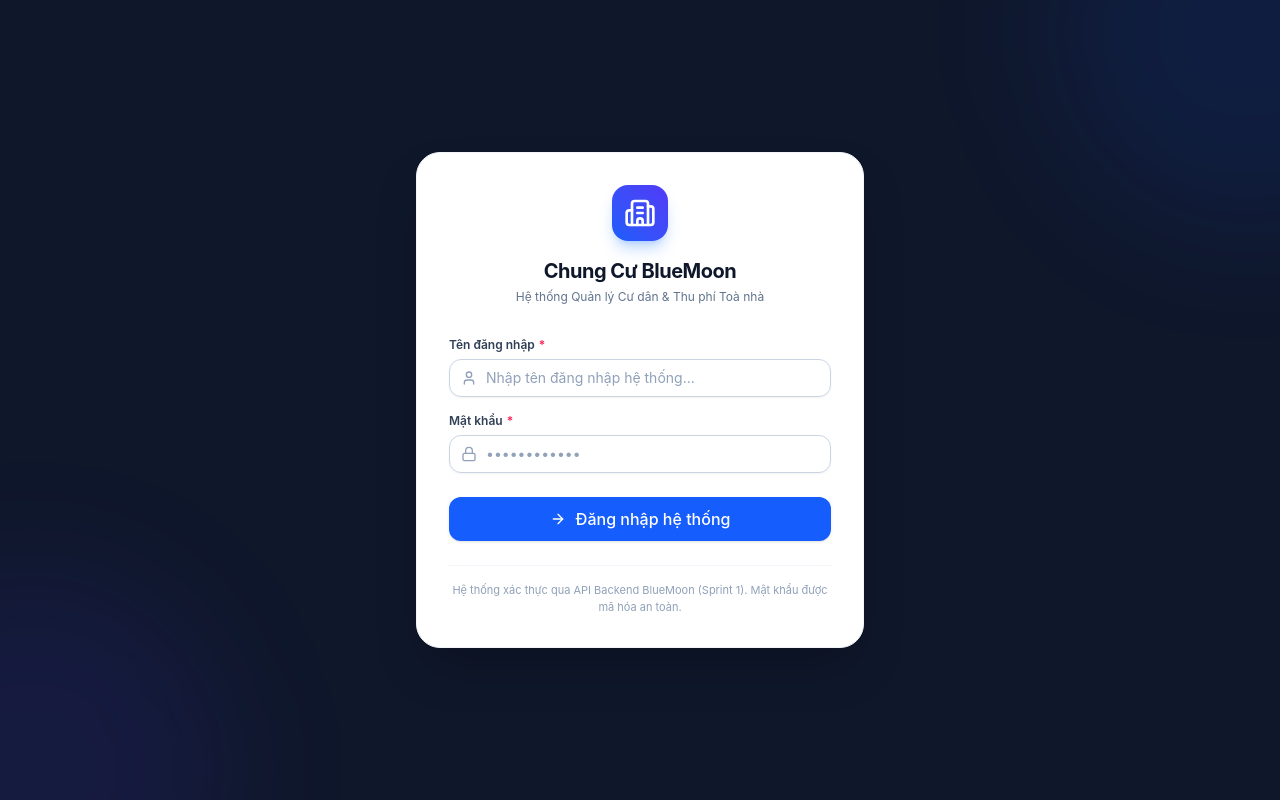
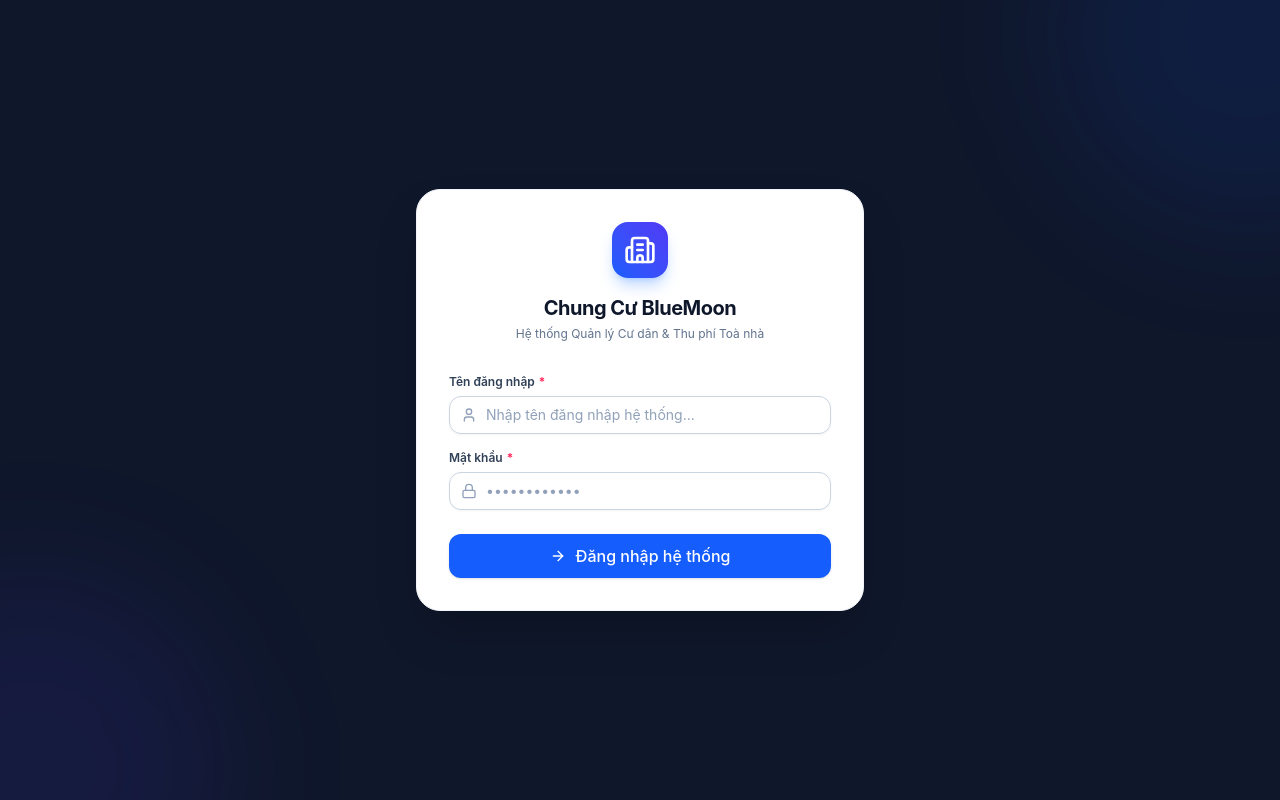
Before and after one commit to Viet-Tung/bluemoon-management-system, a React (Vite) app in the folder frontend/: page /login in a window 1280 px wide. Built offline with nearby package versions, Linux system fonts and the light colour scheme.

Commit message:
Update LoginPage.tsx

```diff
--- a/frontend/src/pages/auth/LoginPage.tsx
+++ b/frontend/src/pages/auth/LoginPage.tsx
@@ -130,12 +130,6 @@ export const LoginPage: React.FC = () => {
             Đăng nhập hệ thống
           </Button>
         </form>
-
-        <div className="mt-6 pt-4 border-t border-slate-100 text-center">
-          <p className="text-[11px] text-slate-400">
-            Hệ thống xác thực qua API Backend BlueMoon (Sprint 1). Mật khẩu được mã hóa an toàn.
-          </p>
-        </div>
       </div>
     </div>
   );
```
